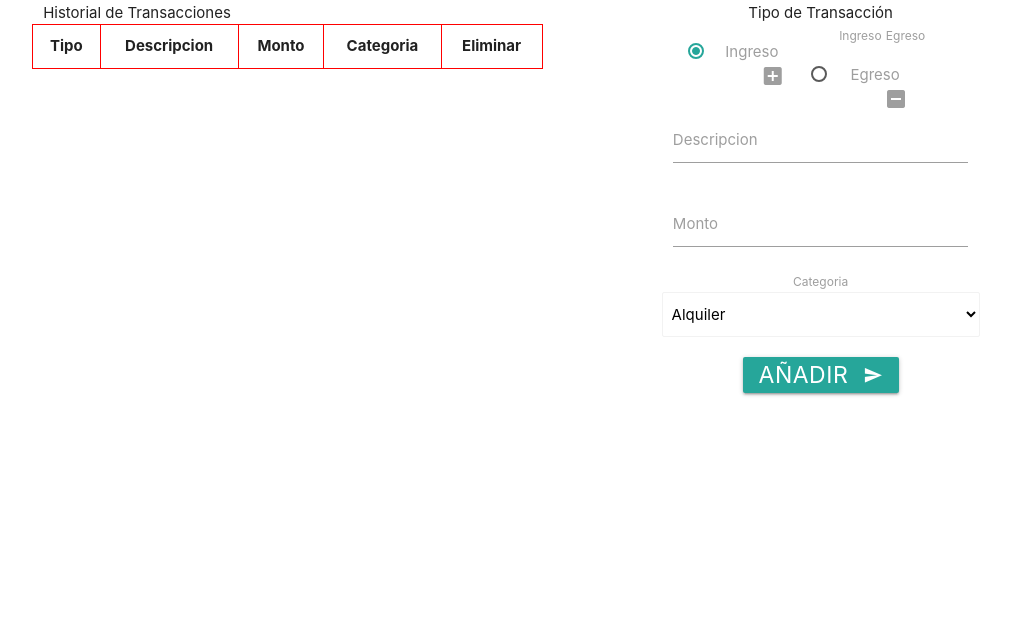
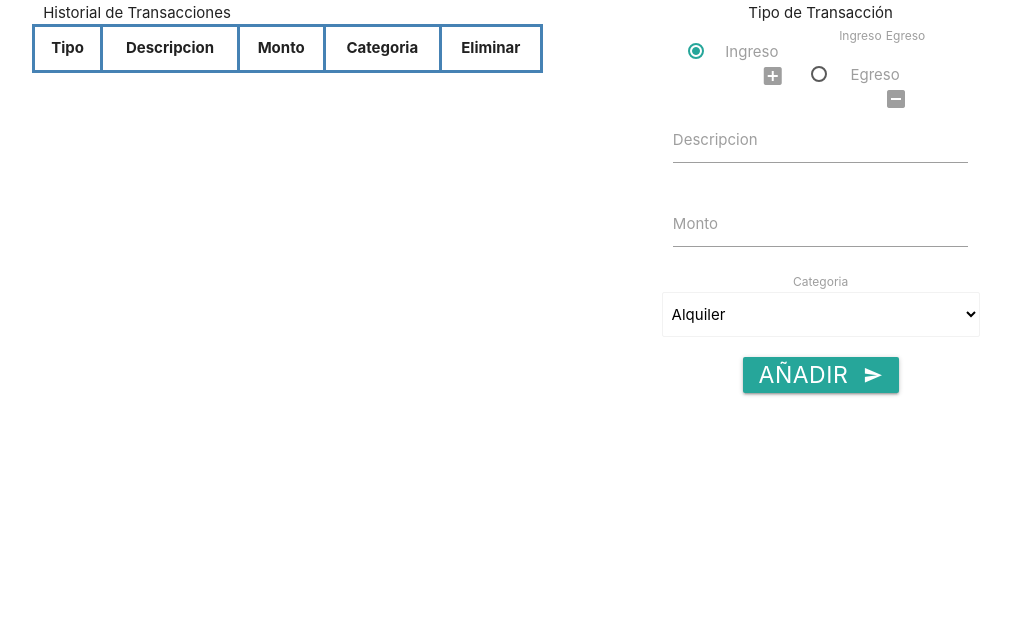
Before and after one commit to Hualpa7/miAppDeGastos, a plain HTML site: page index.html in a window 1280 px wide. Shown: the part 167-800 px from the top of the page, without its empty margins (86-1097 px from the left). Drawn offline with nearby package versions, Linux system fonts and the light colour scheme.

Commit message:
Update styles.css
modify table borders

```diff
--- a/resources/css/styles.css
+++ b/resources/css/styles.css
@@ -2,7 +2,7 @@ td,
 th {
    text-align: center;
    padding: 10px;
-   border: solid red 1px;
+   border: solid steelblue 3px;
 }
 
 .TableFormat table {
```
